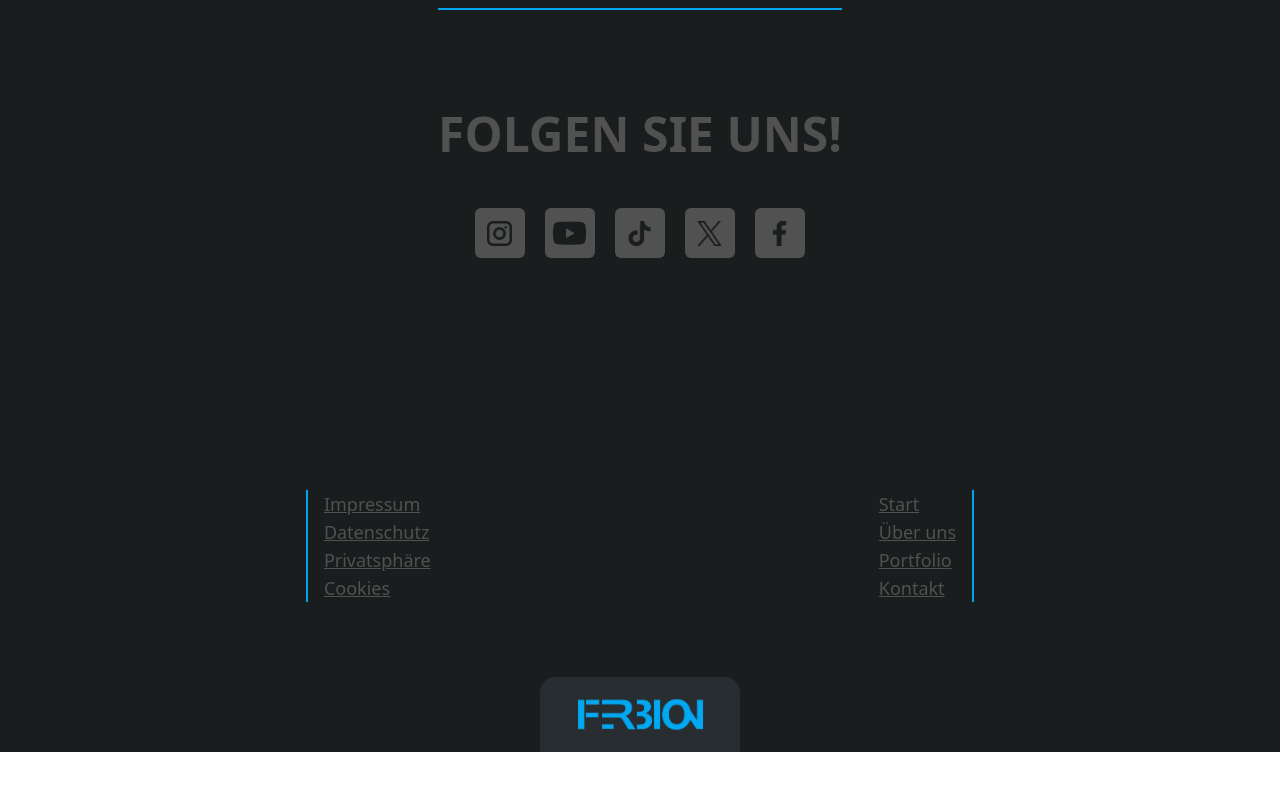
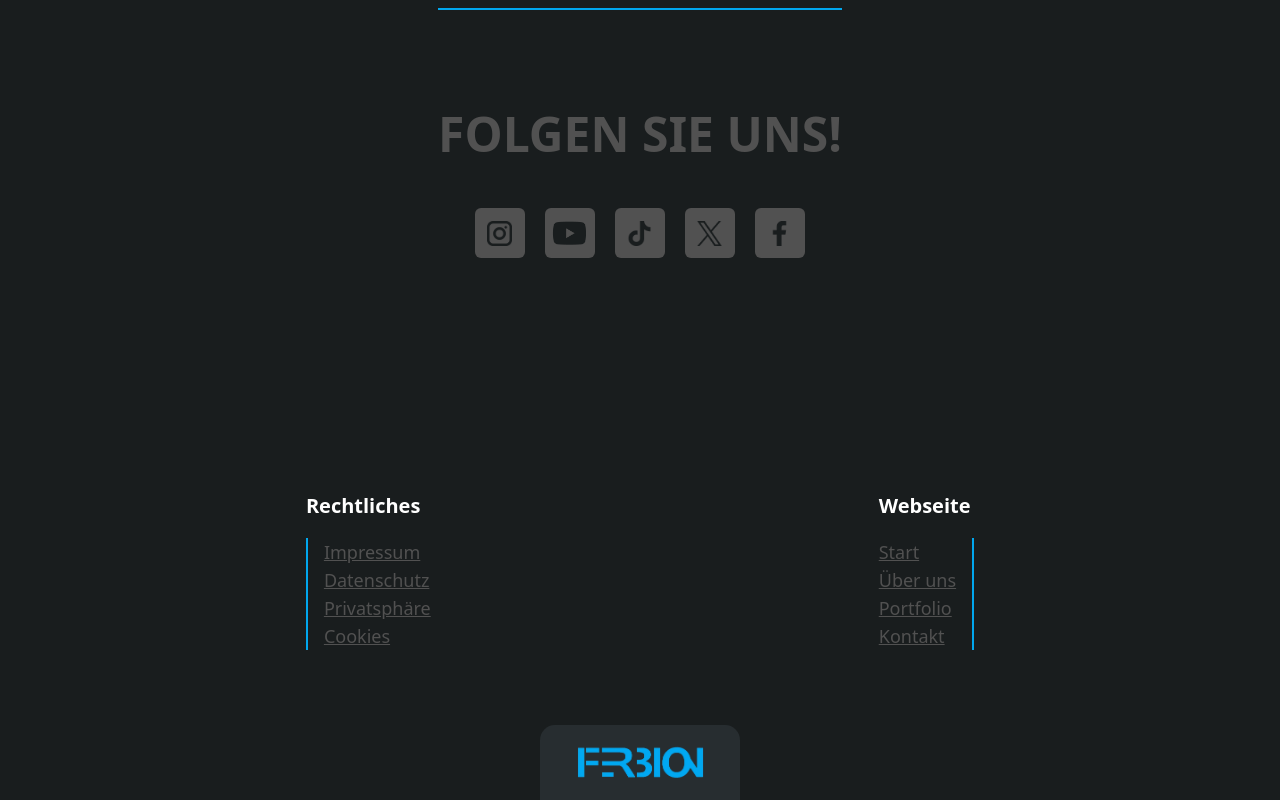
Before and after one commit to Ferbion-lT/V3, a Vue app: page / in a window 1280 px wide. Shown: the part 6415-7215 px from the top of the page. Before the commit the page ends 7167 px from the top, so only its background shows below. Built offline with nearby package versions, Linux system fonts and the light colour scheme.

Commit message:
feat: merge commit

```diff
--- a/src/components/Footer.vue
+++ b/src/components/Footer.vue
@@ -136,8 +136,9 @@
     </div>
     <div class="bg-[#191d1e] flex justify-center pt-10 gap-[35%] pb-[75px]">
         <div class="flex flex-col justify-center">
-            <div class="border-l-2 border-[#01a7ee] pl-4 transition duration-300 lg:hover:scale-110">
-                <ul>
+            <div class="transition duration-300 lg:hover:scale-110">
+                <h3 class="text-white font-semibold leading-8 text-xl pb-4">Rechtliches</h3>
+                <ul class="border-l-2 border-[#01a7ee] pl-4">
                     <li class="list-none">
                         <a class="text-[#515151] underline text-lg transition duration-150 lg:hover:scale-110 hover:text-[#01a7ee] cursor-pointer" v-on:click="impressum">Impressum</a>
                     </li>
@@ -154,8 +155,9 @@
             </div>
         </div>
         <div class="flex flex-col justify-center">
-            <div class="border-r-2 border-[#01a7ee] pr-4 transition duration-300 lg:hover:scale-110">
-                <ul>
+            <div class="transition duration-300 lg:hover:scale-110">
+                <h3 class="text-white font-semibold leading-8 text-xl pb-4">Webseite</h3>
+                <ul class="border-r-2 border-[#01a7ee] pr-4">
                     <li class="list-none">
                         <a href="#start" class="text-[#515151] underline text-lg transition duration-150 lg:hover:scale-110 hover:text-[#01a7ee]">Start</a>
                     </li>
```
